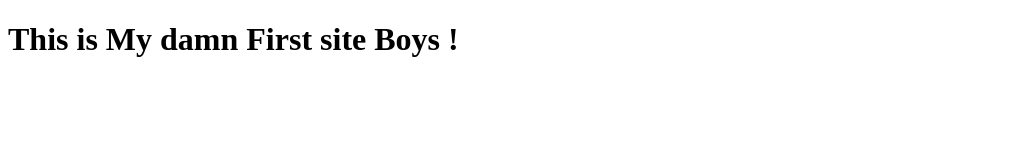
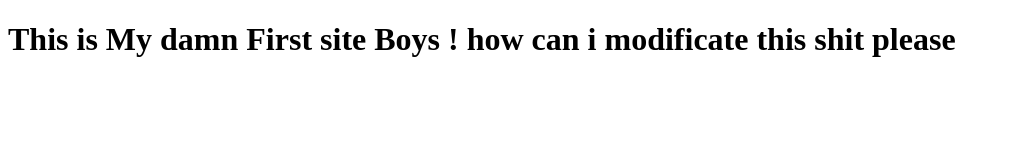
Before and after one commit to kaishajri/kaishajri.github.io, a plain HTML site: page index.html in a window 1280 px wide. Shown: the whole page, without its empty margins (0-1010 px from the left). Drawn offline with Linux system fonts and the light colour scheme.

Commit message:
second commit

```diff
--- a/index.html
+++ b/index.html
@@ -8,6 +8,7 @@
     <body>
         <h1>
             This is My damn First site Boys !
+            how can i modificate this shit please
         </h1>
     </body>
 </html>
```
